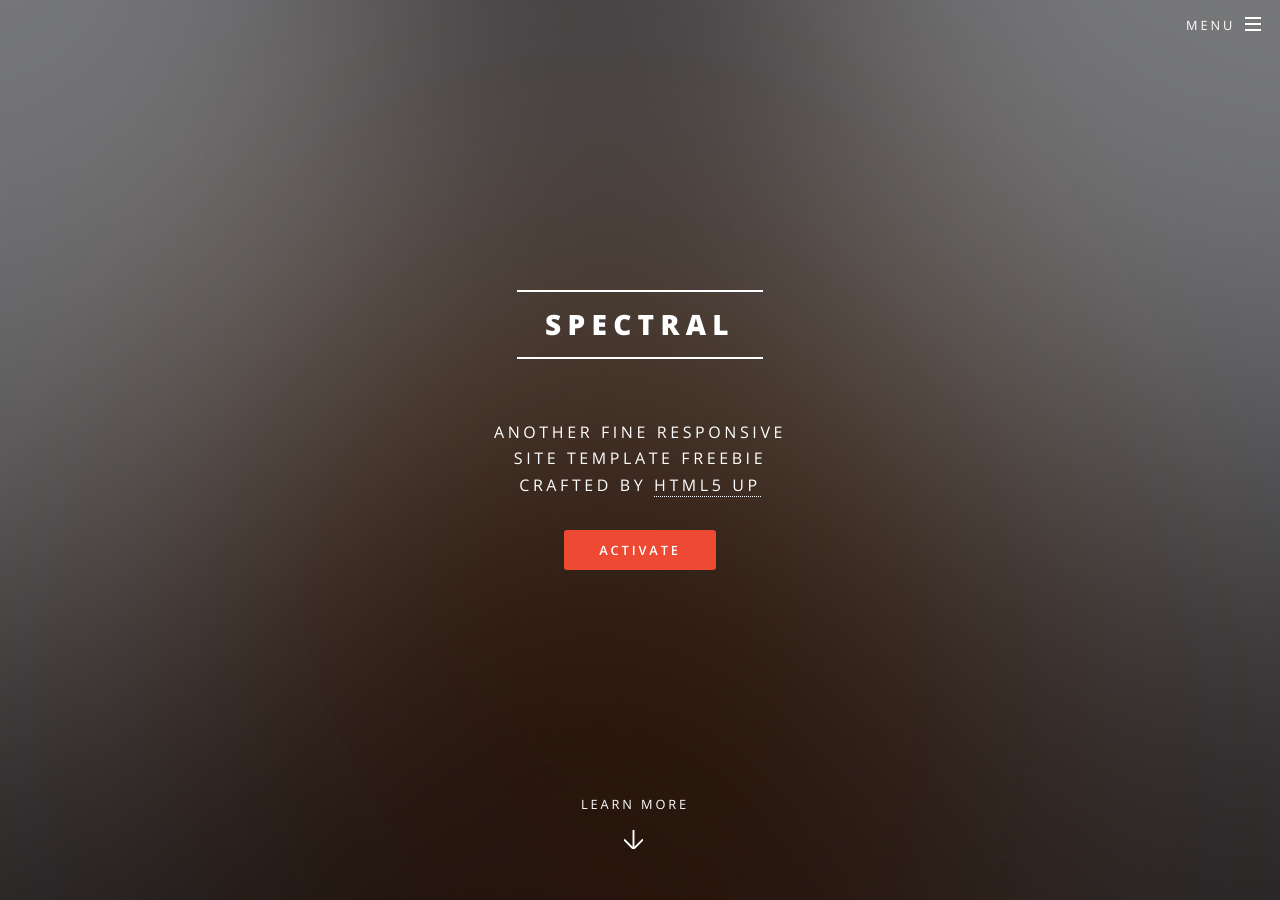
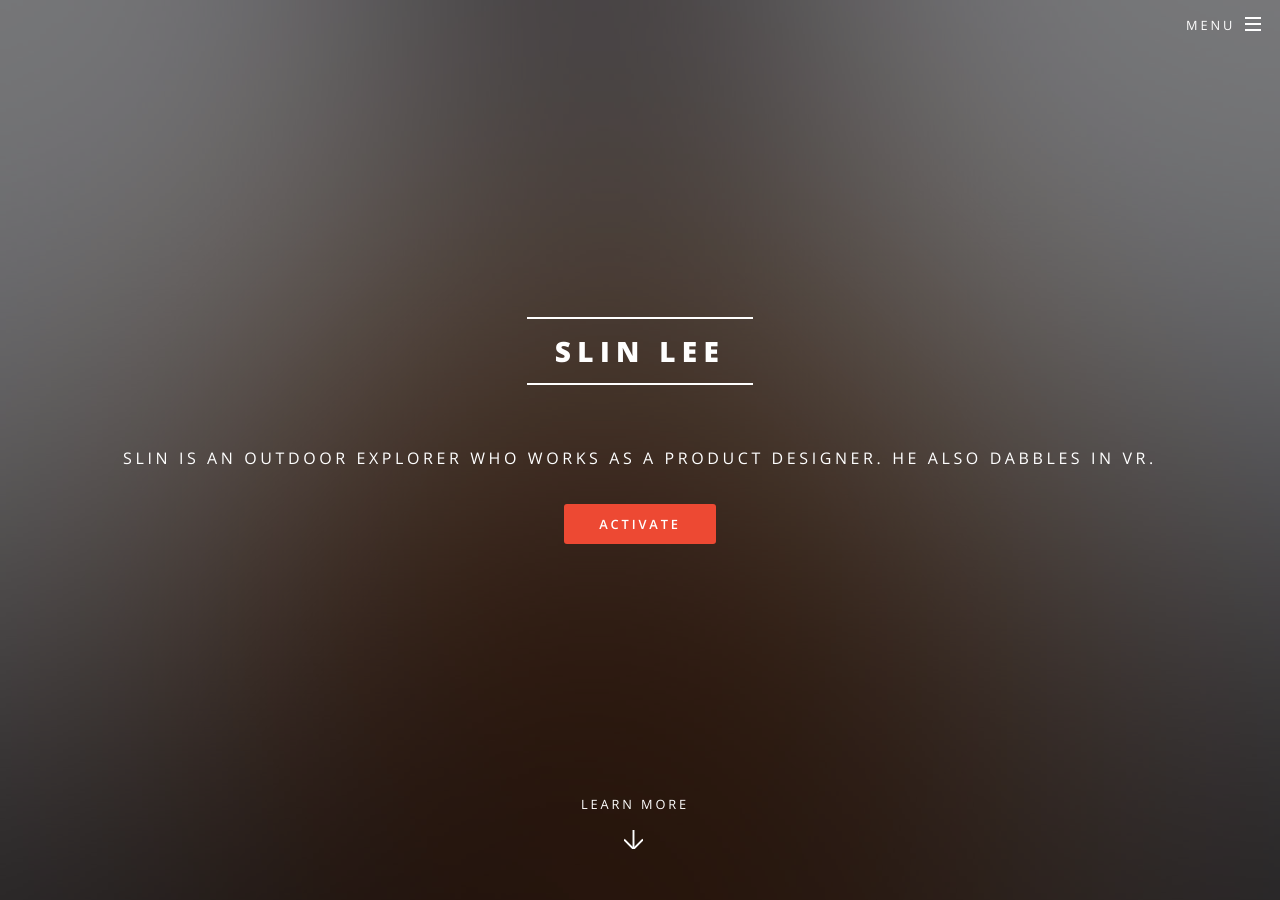
Before and after one commit to slinlee/slinlee.github.io, a Jekyll site: the page built from index.html, in a window 1280 px wide and 900 px high. Built offline with Jekyll 4.4.1, drawn with Linux system fonts in a browser that asks for light colours; some of the changed text lies outside the part shown.

Commit message:
Customize _config.yml with personal info
First pass for now.

```diff
--- a/_config.yml
+++ b/_config.yml
@@ -2,25 +2,23 @@
 #
 
 # Site settings
-title: Spectral
+title: Slin Lee
 description: |
-  Another fine responsive
-  site template freebie
-  crafted by [HTML5 UP](http://html5up.net)
-owner: Your Name # or company name
+    Slin is an outdoor explorer who works as a product designer. He also dabbles in VR.
+owner: Slin Lee # or company name
 first_published: 2016 # if migrating another site, the year of your first publish
-email: your-email@domain.com
+email: slinlee@gmail.com
 baseurl: "" # the subpath of your site, e.g. /blog
-url: "http://yourdomain.com" # the base hostname & protocol for your site
+url: "https://slinlee.com" # the base hostname & protocol for your site
 social:
-  twitter: https://twitter.com/<username>
-  github: https://github.com/<username>
-  linkedin-square: https://linkedin.com/in/<username>
-  facebook-official: https://facebook.com/<username>
-  google-plus-square: https://plus.google.com/u/0/+<username>
+  twitter: https://twitter.com/slinlee
+  github: https://github.com/slinlee
+  #linkedin-square: https://linkedin.com/in/slinlee
+  #facebook-official: https://facebook.com/slinlee
+  #google-plus-square: https://plus.google.com/u/0/+<username>
   #email: /contact/
   #flickr:
-  #instagram:
+  instagram: https://www.instagram.com/slinlee/
   #youtube-square:
   #spotify:
   #stack-overflow:
```
